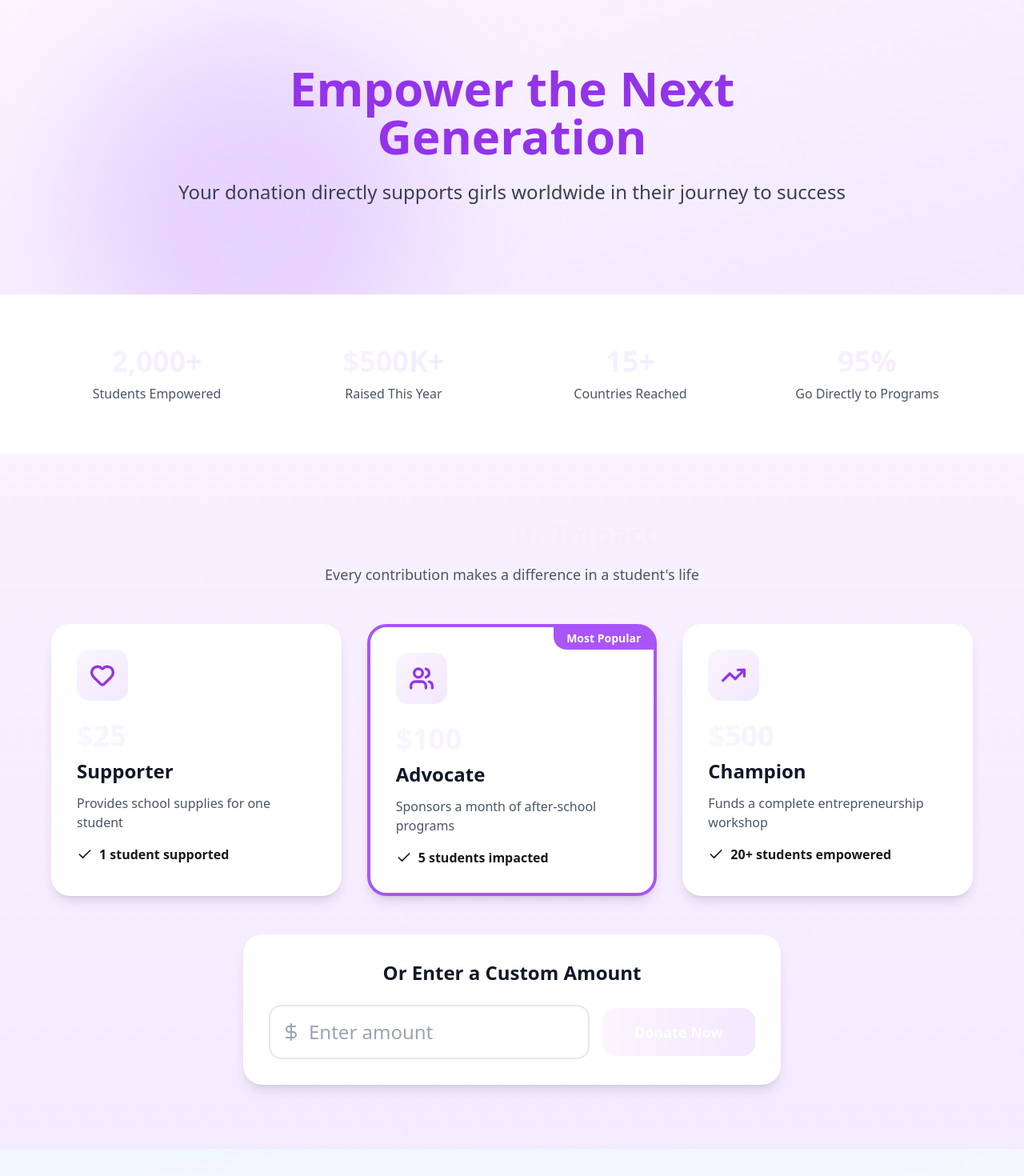
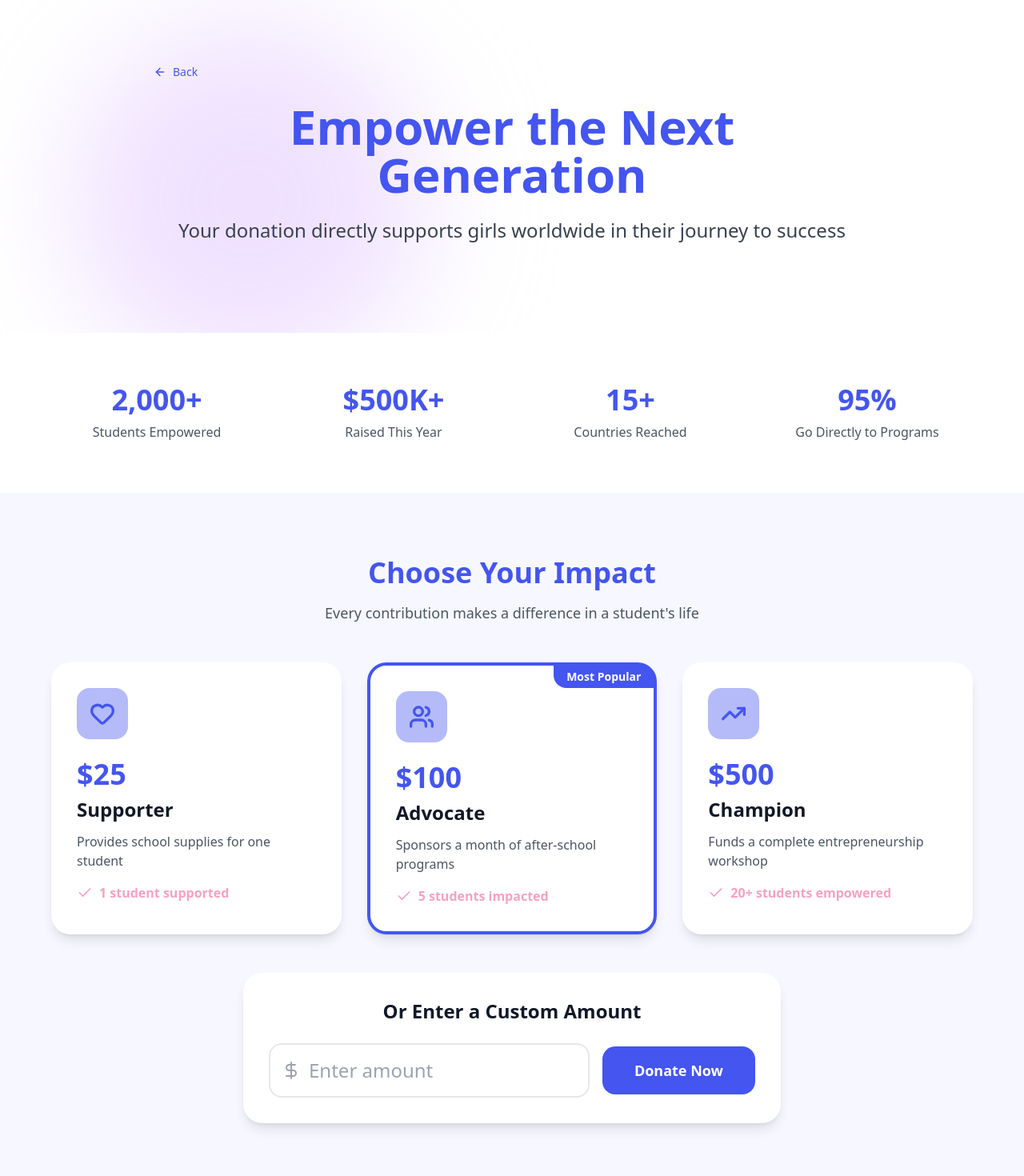
Before and after one commit to angelztang/internationalgirlsacademy, a Next.js app in the folder frontend/: page /donations in a window 1280 px wide. Shown: the top 1470 px of the page at 80% size. Built offline with nearby package versions, Linux system fonts and the light colour scheme.

Commit message:
colors, busybot

```diff
--- a/frontend/src/app/donations/page.tsx
+++ b/frontend/src/app/donations/page.tsx
@@ -1,8 +1,9 @@
 "use client";
 
 import { motion } from "framer-motion";
-import { Heart, DollarSign, Users, TrendingUp, Check } from "lucide-react";
+import { Heart, DollarSign, Users, TrendingUp, Check, ArrowLeft } from "lucide-react";
 import { useState } from "react";
+import { useRouter } from "next/navigation";
 
 const donationTiers = [
   {
@@ -39,11 +40,12 @@ const impactStats = [
 export default function DonationPage() {
   const [customAmount, setCustomAmount] = useState("");
   const [selectedTier, setSelectedTier] = useState<number | null>(null);
+  const router = useRouter();
 
   return (
-    <div className="min-h-screen bg-gradient-to-b from-purple-50 via-pink-50 to-purple-100">
+  <div className="min-h-screen bg-lavender/10">
       {/* Hero Section */}
-      <section className="relative py-20 px-6 bg-gradient-to-br from-purple-50 via-pink-50 to-purple-100 overflow-hidden">
+  <section className="relative py-20 px-6 bg-white overflow-hidden">
         <div className="absolute inset-0 overflow-hidden">
           <motion.div
             animate={{
@@ -66,12 +68,21 @@ export default function DonationPage() {
         </div>
 
         <div className="max-w-4xl mx-auto text-center relative z-10">
+          <div className="mb-6 text-left">
+            <button
+              type="button"
+              onClick={() => router.push('/')}
+              className="inline-flex items-center gap-2 text-sm text-blue-primary hover:underline"
+            >
+              <ArrowLeft className="w-4 h-4" /> Back
+            </button>
+          </div>
           <motion.div
             initial={{ opacity: 0, y: 20 }}
             animate={{ opacity: 1, y: 0 }}
             transition={{ duration: 0.8 }}
           >
-            <h1 className="text-5xl md:text-6xl font-bold mb-6 bg-gradient-to-r from-purple-600 via-pink-600 to-purple-600 bg-clip-text text-transparent">
+            <h1 className="text-5xl md:text-6xl font-bold mb-6 text-blue-primary">
               Empower the Next Generation
             </h1>
             <p className="text-xl md:text-2xl text-gray-700 mb-8">
@@ -94,9 +105,7 @@ export default function DonationPage() {
                 transition={{ duration: 0.6, delay: index * 0.1 }}
                 className="text-center"
               >
-                <div className="text-4xl font-bold bg-gradient-to-r from-pink-600 to-purple-600 bg-clip-text text-transparent mb-2">
-                  {stat.value}
-                </div>
+                <div className="text-4xl font-bold text-blue-primary mb-2">{stat.value}</div>
                 <div className="text-gray-600">{stat.label}</div>
               </motion.div>
             ))}
@@ -108,7 +117,7 @@ export default function DonationPage() {
       <section className="py-20 px-6">
         <div className="max-w-6xl mx-auto">
           <div className="text-center mb-12">
-            <h2 className="text-4xl font-bold mb-4 bg-gradient-to-r from-pink-600 to-purple-600 bg-clip-text text-transparent">
+            <h2 className="text-4xl font-bold mb-4 text-blue-primary">
               Choose Your Impact
             </h2>
             <p className="text-gray-600 text-lg">
@@ -130,28 +139,26 @@ export default function DonationPage() {
                   onClick={() => setSelectedTier(tier.amount)}
                   className={`relative cursor-pointer bg-white rounded-3xl shadow-lg hover:shadow-2xl transition-all p-8 ${
                     selectedTier === tier.amount
-                      ? "ring-4 ring-pink-500"
+                      ? "ring-4 ring-blue-primary"
                       : ""
-                  } ${tier.popular ? "border-4 border-purple-500" : ""}`}
+                  } ${tier.popular ? "border-4 border-blue-primary" : ""}`}
                 >
                   {tier.popular && (
-                    <div className="absolute top-0 right-0 bg-purple-500 text-white px-4 py-1 rounded-bl-2xl rounded-tr-2xl text-sm font-semibold">
+                    <div className="absolute top-0 right-0 bg-blue-primary text-white px-4 py-1 rounded-bl-2xl rounded-tr-2xl text-sm font-semibold">
                       Most Popular
                     </div>
                   )}
 
-                  <div className="w-16 h-16 bg-gradient-to-br from-pink-100 to-purple-100 rounded-2xl flex items-center justify-center mb-6">
-                    <Icon className="w-8 h-8 text-purple-600" strokeWidth={2.5} />
+                  <div className="w-16 h-16 bg-lavender rounded-2xl flex items-center justify-center mb-6">
+                    <Icon className="w-8 h-8 text-blue-primary" strokeWidth={2.5} />
                   </div>
 
-                  <div className="text-4xl font-bold mb-2 bg-gradient-to-r from-pink-600 to-purple-600 bg-clip-text text-transparent">
-                    ${tier.amount}
-                  </div>
+                  <div className="text-4xl font-bold mb-2 text-blue-primary">${tier.amount}</div>
                   <h3 className="text-2xl font-bold text-gray-900 mb-3">
                     {tier.title}
                   </h3>
                   <p className="text-gray-600 mb-4">{tier.description}</p>
-                  <div className="flex items-center gap-2 text-pink-600 font-semibold">
+                  <div className="flex items-center gap-2 text-pink font-semibold">
                     <Check className="w-5 h-5" />
                     <span>{tier.impact}</span>
                   </div>
@@ -178,10 +185,10 @@ export default function DonationPage() {
                   placeholder="Enter amount"
                   value={customAmount}
                   onChange={(e) => setCustomAmount(e.target.value)}
-                  className="w-full pl-12 pr-4 py-4 text-2xl border-2 border-gray-200 rounded-2xl focus:outline-none focus:ring-4 focus:ring-pink-500/20 focus:border-pink-500"
+                  className="w-full pl-12 pr-4 py-4 text-2xl border-2 border-gray-200 rounded-2xl focus:outline-none focus:ring-4 focus:ring-blue-primary/20 focus:border-blue-primary"
                 />
               </div>
-              <button className="bg-gradient-to-r from-pink-500 to-purple-600 text-white px-10 py-4 rounded-2xl font-bold text-lg hover:shadow-xl hover:scale-105 transition-all">
+              <button className="bg-blue-primary text-white px-10 py-4 rounded-2xl font-bold text-lg hover:shadow-xl hover:scale-105 transition-all">
                 Donate Now
               </button>
             </div>
@@ -190,7 +197,7 @@ export default function DonationPage() {
       </section>
 
       {/* Trust Section */}
-      <section className="py-20 px-6 bg-gradient-to-br from-blue-50 to-purple-50">
+  <section className="py-20 px-6 bg-white">
         <div className="max-w-4xl mx-auto text-center">
           <h2 className="text-3xl font-bold mb-6 text-gray-900">
             Your Donation is Secure & Tax-Deductible
--- a/frontend/src/components/LandingPage/CTAButtons.tsx
+++ b/frontend/src/components/LandingPage/CTAButtons.tsx
@@ -44,7 +44,7 @@ export function CTAButtons({ onSelectPath }: CTAButtonsProps) {
                 </svg>
               </div>
             </div>
-          </button>a
+          </button>
 
           {/* Volunteer Button */}
           <button
--- a/frontend/src/components/PathwayMap/ProgressBar.tsx
+++ b/frontend/src/components/PathwayMap/ProgressBar.tsx
@@ -4,6 +4,7 @@ export default function ProgressBar({ steps, currentStep, colors }: any) {
   const completedSteps = steps.filter((s: any) => s.completed).length;
   const progressPercentage = (completedSteps / steps.length) * 100;
   const currentProgressPercentage = ((currentStep + 1) / steps.length) * 100;
+  const safeColors = colors || { primary: "bg-[#4455f0]", secondary: "bg-[#b4bbf8]/20", accent: "border-[#4455f0]" };
 
   return (
     <div className="space-y-2">
@@ -27,7 +28,7 @@ export default function ProgressBar({ steps, currentStep, colors }: any) {
               width: `${currentProgressPercentage - progressPercentage}%`,
             }}
             transition={{ duration: 0.5, ease: "easeOut" }}
-            className={`h-full ${colors.secondary} opacity-60`}
+            className={`h-full ${safeColors.secondary} opacity-60`}
           />
         )}
       </div>
--- a/frontend/src/lib/ui/select.tsx
+++ b/frontend/src/lib/ui/select.tsx
@@ -65,7 +65,7 @@ function SelectContent({
       <SelectPrimitive.Content
         data-slot="select-content"
         className={cn(
-          "bg-popover text-popover-foreground data-[state=open]:animate-in data-[state=closed]:animate-out data-[state=closed]:fade-out-0 data-[state=open]:fade-in-0 data-[state=closed]:zoom-out-95 data-[state=open]:zoom-in-95 data-[side=bottom]:slide-in-from-top-2 data-[side=left]:slide-in-from-right-2 data-[side=right]:slide-in-from-left-2 data-[side=top]:slide-in-from-bottom-2 relative z-50 max-h-(--radix-select-content-available-height) min-w-[8rem] origin-(--radix-select-content-transform-origin) overflow-x-hidden overflow-y-auto rounded-md border shadow-md",
+          "bg-white dark:bg-popover text-popover-foreground data-[state=open]:animate-in data-[state=closed]:animate-out data-[state=closed]:fade-out-0 data-[state=open]:fade-in-0 data-[state=closed]:zoom-out-95 data-[state=open]:zoom-in-95 data-[side=bottom]:slide-in-from-top-2 data-[side=left]:slide-in-from-right-2 data-[side=right]:slide-in-from-left-2 data-[side=top]:slide-in-from-bottom-2 relative z-50 max-h-(--radix-select-content-available-height) min-w-[8rem] origin-(--radix-select-content-transform-origin) overflow-x-hidden overflow-y-auto rounded-md border shadow-md",
           position === "popper" &&
             "data-[side=bottom]:translate-y-1 data-[side=left]:-translate-x-1 data-[side=right]:translate-x-1 data-[side=top]:-translate-y-1",
           className,
@@ -76,7 +76,7 @@ function SelectContent({
         <SelectScrollUpButton />
         <SelectPrimitive.Viewport
           className={cn(
-            "p-1",
+            "p-1 bg-transparent",
             position === "popper" &&
               "h-[var(--radix-select-trigger-height)] w-full min-w-[var(--radix-select-trigger-width)] scroll-my-1",
           )}
@@ -111,7 +111,7 @@ function SelectItem({
     <SelectPrimitive.Item
       data-slot="select-item"
       className={cn(
-        "focus:bg-accent focus:text-accent-foreground [&_svg:not([class*='text-'])]:text-muted-foreground relative flex w-full cursor-default items-center gap-2 rounded-sm py-1.5 pr-8 pl-2 text-sm outline-hidden select-none data-[disabled]:pointer-events-none data-[disabled]:opacity-50 [&_svg]:pointer-events-none [&_svg]:shrink-0 [&_svg:not([class*='size-'])]:size-4 *:[span]:last:flex *:[span]:last:items-center *:[span]:last:gap-2",
+        "focus:bg-accent focus:text-accent-foreground [&_svg:not([class*='text-'])]:text-muted-foreground relative flex w-full cursor-default items-center gap-2 rounded-sm py-1.5 pr-8 pl-2 text-sm outline-hidden select-none data-[disabled]:pointer-events-none data-[disabled]:opacity-50 [&_svg]:pointer-events-none [&_svg]:shrink-0 [&_svg:not([class*='size-'])]:size-4 *:[span]:last:flex *:[span]:last:items-center *:[span]:last:gap-2 hover:bg-gray-100 dark:hover:bg-accent",
         className,
       )}
       {...props}
```
Also changed, not shown: frontend/src/app/PathwayMap/page.tsx (+24 -10 lines), frontend/src/app/page.tsx (+64 -1 lines), frontend/src/components/PathwayMap/PathSteps.tsx (+9 -9 lines), 1 other file (tests, documents, lock files or other folders).
